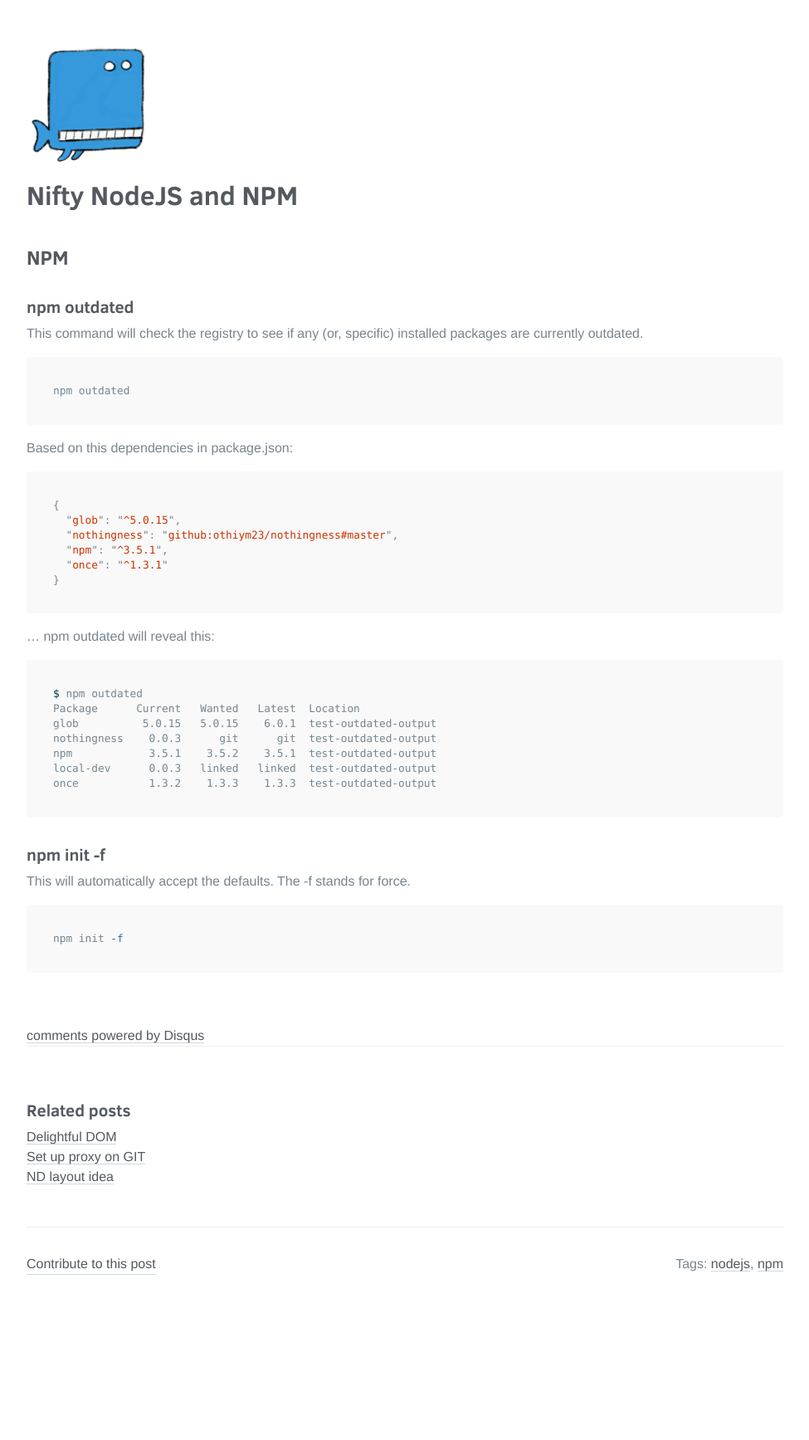
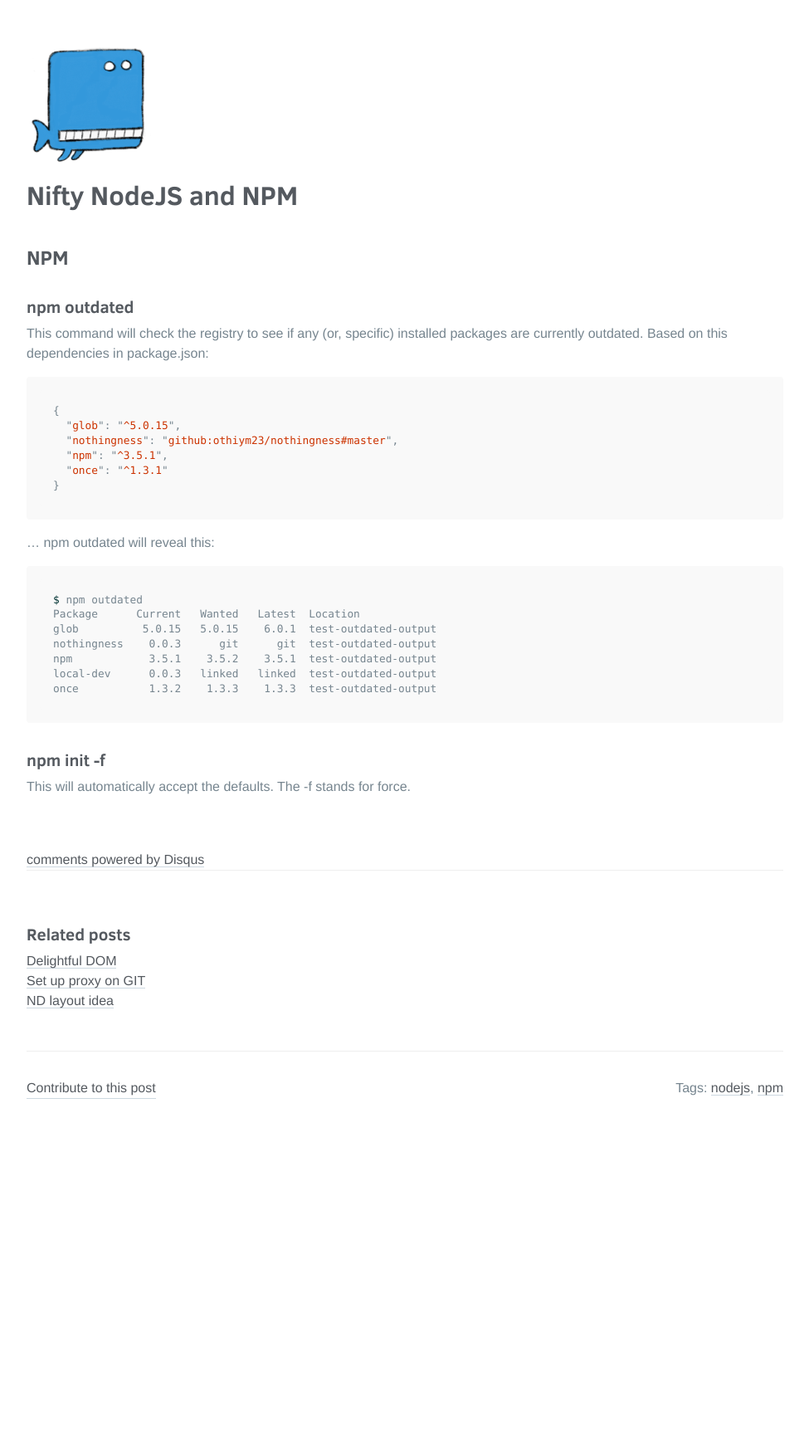
Before and after one commit to cirgl/lthr.github.io, a Jekyll site: the page built from _posts/2016-05-21-nodejs.md, in a window 1280 px wide. Shown: the whole page at 83% size, without its empty margins (152-1127 px from the left). Built offline with Jekyll 4.4.1, drawn with Linux system fonts in a browser that asks for light colours; comment, search, counter and statistics services are not loaded; after the commit the page ends 1523 px from its top, so only the background shows below that.

Commit message:
remove duplicated code, keep it in header instead

`````diff
--- a/_posts/2016-05-21-nodejs.md
+++ b/_posts/2016-05-21-nodejs.md
@@ -9,13 +9,7 @@
 ## NPM
 
 ### npm outdated
-This command will check the registry to see if any (or, specific) installed packages are currently outdated.
-
-```bash
-npm outdated
-````
-
-Based on this dependencies in package.json:
+This command will check the registry to see if any (or, specific) installed packages are currently outdated. Based on this dependencies in package.json:
 
 ```javascript
 {
@@ -40,7 +34,3 @@
 
 ### npm init -f
 This will automatically accept the defaults. The -f stands for force.
-
-```bash
-npm init -f
-```
`````
